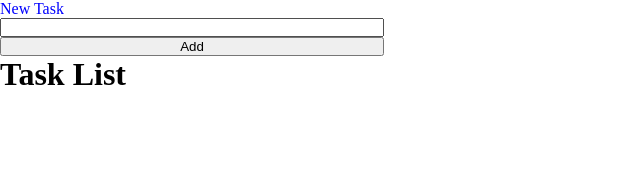
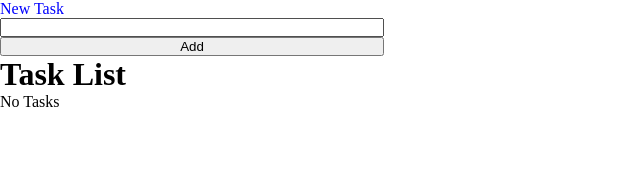
Before and after one commit to jsmartdev/react-todo, a React (Vite) app: page / in a window 1280 px wide. Shown: the top 183 px of the page, without its empty margins (0-640 px from the left). Built offline with nearby package versions, Linux system fonts and the light colour scheme.

Commit message:
added message for no tasks

```diff
--- a/src/App.jsx
+++ b/src/App.jsx
@@ -46,6 +46,7 @@ const App = () =>  {
       </form>
       <h1 className='header'>Task List</h1>
       <ul className='list'>
+        {tasks.length === 0 && "No Tasks"}
         {tasks.map(task => {
           return (
             <li key={task.id}>
```
